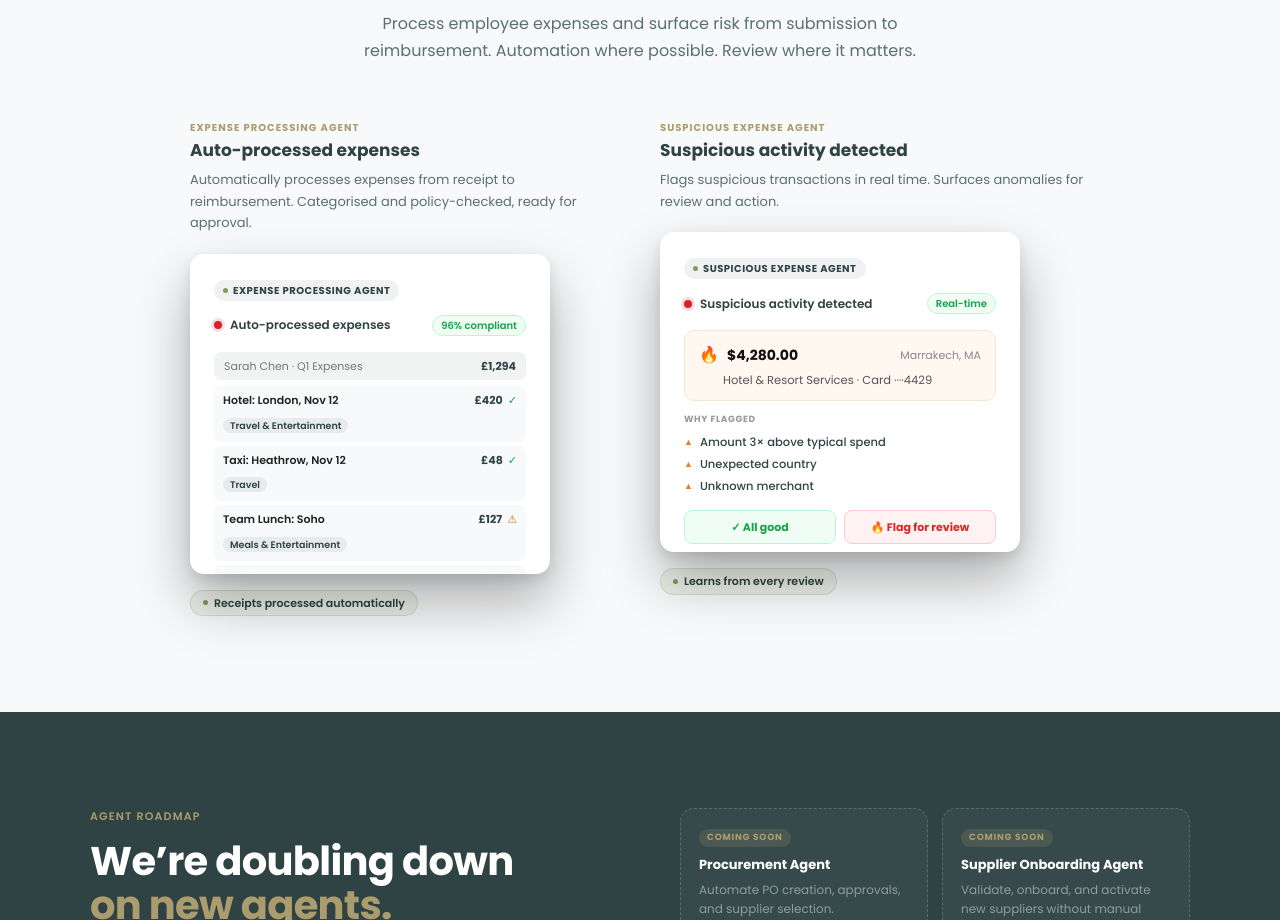
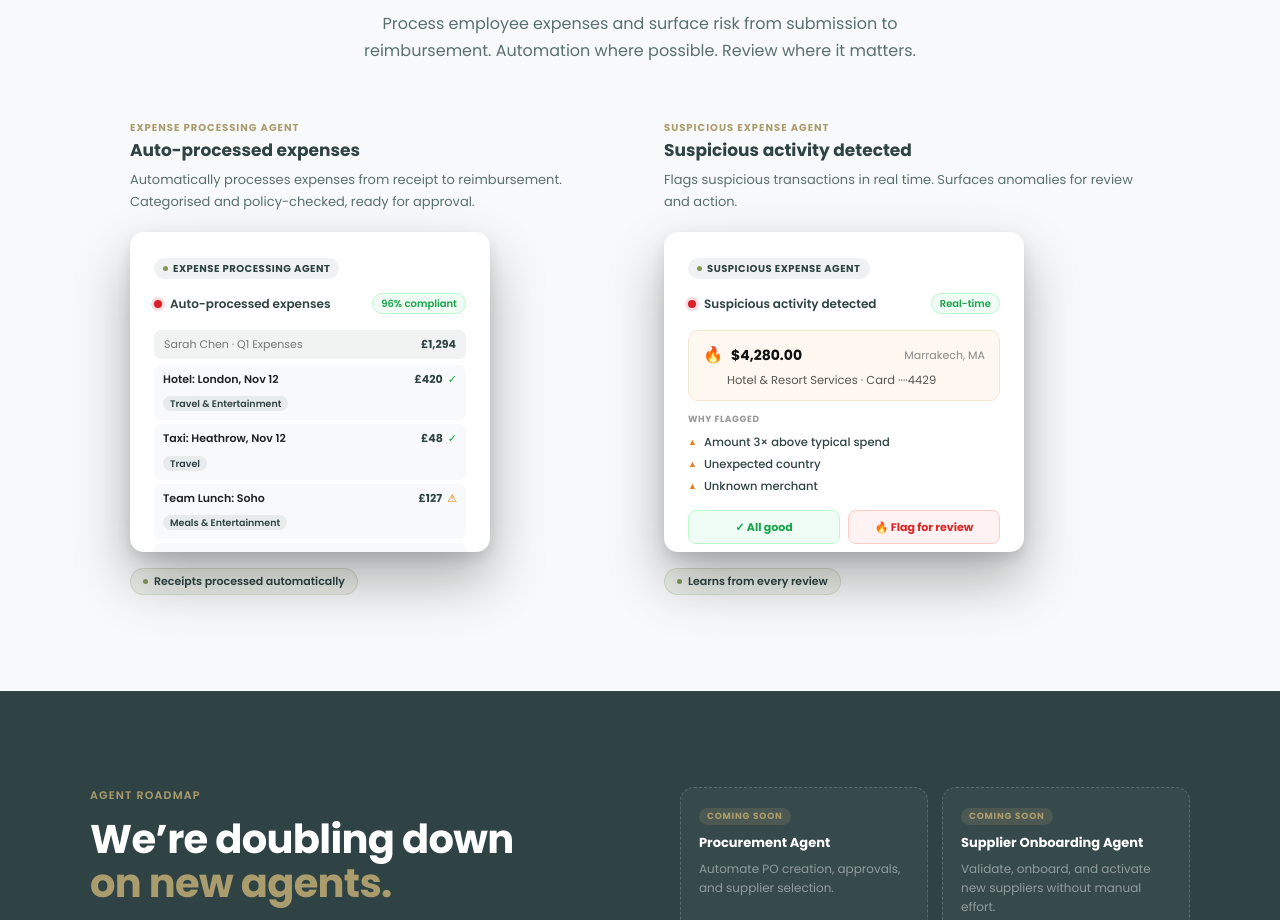
Before and after one commit to gableend/MediusAI, a Next.js app: page /ai in a window 1280 px wide. Shown: the part 2432-3352 px from the top of the page. Built offline with nearby package versions, Linux system fonts and the light colour scheme.

Commit message:
Widen Expense Management agent columns for two-line descriptions
maxWidth 900px -> 1020px, gap 40px -> 48px

Co-Authored-By: Claude Opus 4.6 <noreply@anthropic.com>

```diff
--- a/src/app/ai/page.tsx
+++ b/src/app/ai/page.tsx
@@ -655,7 +655,7 @@ export default function AIPage() {
             </p>
           </div>
 
-          <div style={{ display: "grid", gridTemplateColumns: "1fr 1fr", gap: "40px", maxWidth: "900px", margin: "0 auto" }}>
+          <div style={{ display: "grid", gridTemplateColumns: "1fr 1fr", gap: "48px", maxWidth: "1020px", margin: "0 auto" }}>
 
             {/* Expense Processing Agent */}
             <div style={{ display: "flex", flexDirection: "column" }}>
```
